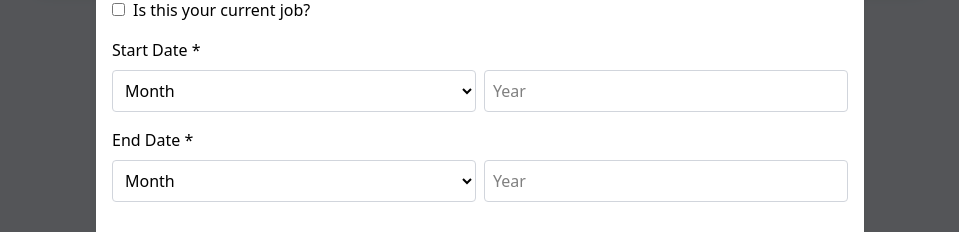
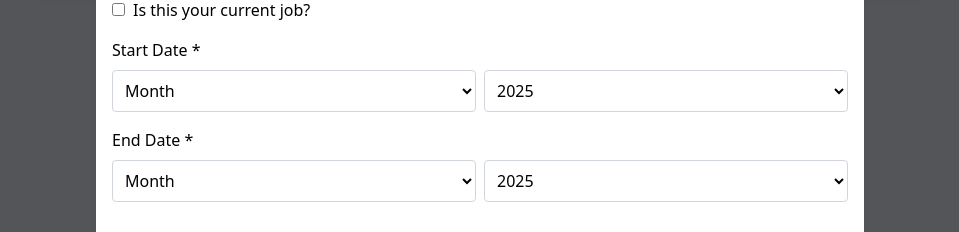
Before and after one commit to foobaroooo/linkedin-add-experience-form, a React (Vite) app: page / in a window 1280 px wide. Both pictures are taken after a click on the button "Add". Shown: the part 412-644 px from the top of the page, without its empty margins (160-1119 px from the left). Built offline with nearby package versions, Linux system fonts and the light colour scheme.

Commit message:
Use calculated year instead free text input

```diff
--- a/src/components/AddExperienceForm.tsx
+++ b/src/components/AddExperienceForm.tsx
@@ -32,6 +32,10 @@ type JobExperienceFormProps = {
     onCancel: () => void;
 };
 
+const YEAR_OPTIONS = Array.from(
+  { length: 50 },
+  (_, i) => new Date().getFullYear() - i
+).map((year) => year.toString());
 
 function AddExperienceForm({ onSubmit, onCancel } : JobExperienceFormProps) {
     const { register, handleSubmit, formState: { errors } } = useForm<JobExperienceSchemaType>({
@@ -107,13 +111,17 @@ function AddExperienceForm({ onSubmit, onCancel } : JobExperienceFormProps) {
                                 </option>
                             ))}
                         </select>
-                        <input
-                            type="number"
+                        <select
                             id="start_year"
                             className="flex-1 p-2 border border-gray-300 rounded"
-                            placeholder="Year"
                             {...register('start_date.year')}
-                        />
+                        >
+                            {YEAR_OPTIONS.map((year) => (
+                                <option key={year} value={year}>
+                                {year}
+                                </option>
+                            ))}
+                        </select>
                     </div>
                     {errors.start_date && (
                         <span className="text-red-500 text-sm">
@@ -136,13 +144,17 @@ function AddExperienceForm({ onSubmit, onCancel } : JobExperienceFormProps) {
                                 </option>
                             ))}
                         </select>
-                        <input
-                            type="number"
+                        <select
                             id="end_year"
                             className="flex-1 p-2 border border-gray-300 rounded"
-                            placeholder="Year"
                             {...register('end_date.year')}
-                        />
+                        >
+                            {YEAR_OPTIONS.map((year) => (
+                                <option key={year} value={year}>
+                                {year}
+                                </option>
+                            ))}
+                        </select>
                     </div>
                     {errors.end_date && (
                         <span className="text-red-500 text-sm">
```
